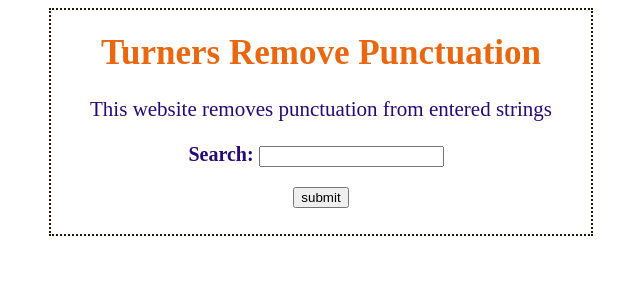
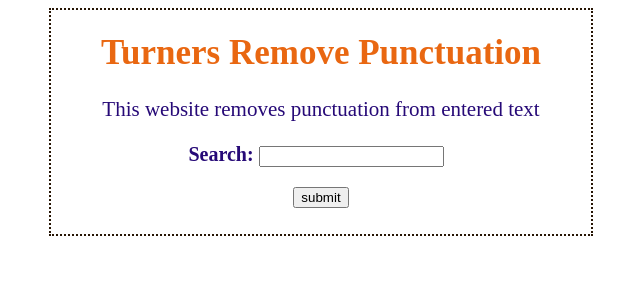
Before and after one commit to Jacques15/CICDPipeline, a Flask app: page / in a window 1280 px wide. Shown: the top 300 px of the page, without its empty margins (319-959 px from the left). Run offline with Flask 2, Linux system fonts and the light colour scheme.

Commit message:
Update index.html

```diff
--- a/templates/index.html
+++ b/templates/index.html
@@ -6,7 +6,7 @@
                 <center><h1>Turners Remove Punctuation</h1>
                 <link  rel="stylesheet" type="text/css" href="{{ url_for('static',filename='styles/Stylize.css') }}" >
                 <form action = "#" method = "post">
-                    <p style = "color:rgb(38, 9, 119); font-size:21px">This website removes punctuation from entered strings </p>
+                    <p style = "color:rgb(38, 9, 119); font-size:21px">This website removes punctuation from entered text </p>
                     <p style = "color:rgb(38, 9, 119); font-weight: bold; font-size: 20px; padding-right:10px">Search: <input type = "text" name = "input"/></p>
                     <p><input type = "submit" value = "submit"/></p>
                     <p>{{user_input}}</p>
```
